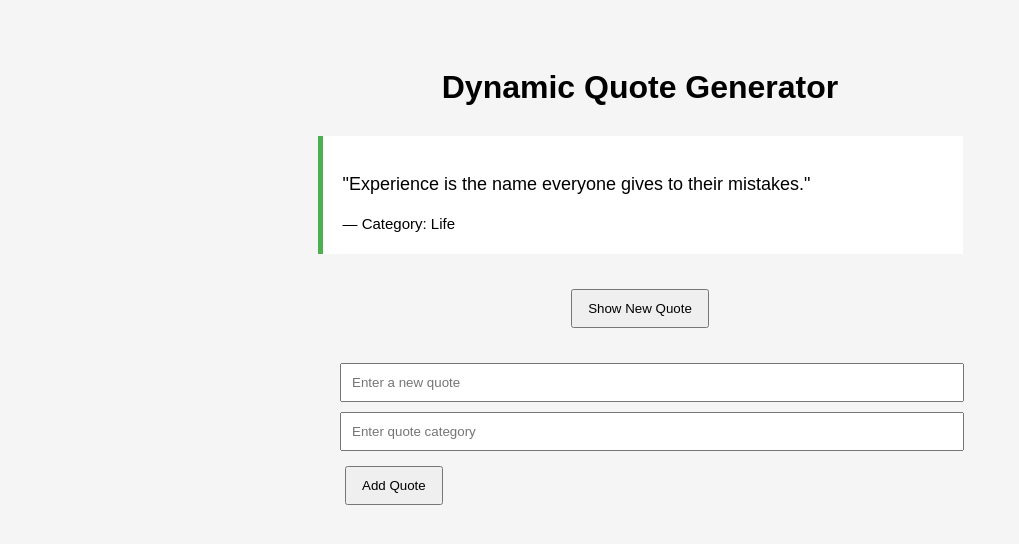
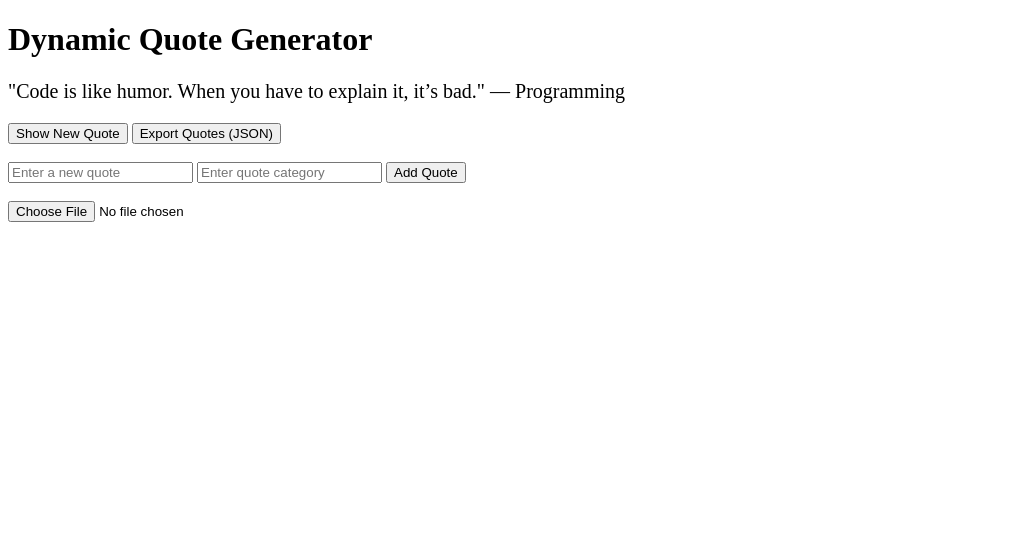
Before and after one commit to Sly-Kumi/alx_fe_javascript, a plain HTML site: page dom-manipulation/index.html in a window 1280 px wide. Both pictures are taken after a click on the button "Show New Quote". Shown: the whole page, without its empty margins (0-1019 px from the left). Drawn offline with Linux system fonts and the light colour scheme.

Commit message:
Add localStorage, sessionStorage, and JSON import/export to quote generator

```diff
--- a/dom-manipulation/index.html
+++ b/dom-manipulation/index.html
@@ -1,62 +1,34 @@
 <!DOCTYPE html>
 <html lang="en">
 <head>
-  <meta charset="UTF-8" />
-  <meta name="viewport" content="width=device-width, initial-scale=1.0" />
+  <meta charset="UTF-8">
   <title>Dynamic Quote Generator</title>
-  <style>
-    body {
-      font-family: Arial, sans-serif;
-      padding: 40px;
-      background: #f5f5f5;
-    }
-
-    h1 {
-      text-align: center;
-    }
-
-    #quoteDisplay {
-      margin: 30px auto;
-      padding: 20px;
-      max-width: 600px;
-      background: white;
-      border-left: 5px solid #4caf50;
-      font-size: 18px;
-      min-height: 60px;
-    }
-
-    button {
-      padding: 10px 15px;
-      margin: 5px;
-      cursor: pointer;
-    }
-
-    .form-group {
-      margin-top: 30px;
-      max-width: 600px;
-      margin-left: auto;
-      margin-right: auto;
-    }
-
-    input {
-      width: 100%;
-      padding: 10px;
-      margin-bottom: 10px;
-    }
-  </style>
+  <meta name="viewport" content="width=device-width, initial-scale=1.0">
 </head>
 <body>
 
   <h1>Dynamic Quote Generator</h1>
 
-  <div id="quoteDisplay">Click "Show New Quote" to begin!</div>
+  <!-- Quote Display -->
+  <div id="quoteDisplay" style="margin: 20px 0; font-size: 20px;"></div>
 
-  <div style="text-align:center;">
-    <button id="newQuote">Show New Quote</button>
+  <!-- Buttons -->
+  <button id="newQuote">Show New Quote</button>
+  <button onclick="exportQuotes()">Export Quotes (JSON)</button>
+
+  <br><br>
+
+  <!-- Add Quote -->
+  <div>
+    <input id="newQuoteText" type="text" placeholder="Enter a new quote">
+    <input id="newQuoteCategory" type="text" placeholder="Enter quote category">
+    <button onclick="addQuote()">Add Quote</button>
   </div>
 
-  <!-- JS will dynamically create the add-quote form -->
-  <div id="formContainer"></div>
+  <br>
+
+  <!-- Import JSON -->
+  <input type="file" id="importFile" accept=".json" onchange="importFromJsonFile(event)">
 
   <script src="script.js"></script>
 </body>
--- a/dom-manipulation/script.js
+++ b/dom-manipulation/script.js
@@ -1,88 +1,118 @@
-// -------------------------------
-// DATA: Quotes Array
-// -------------------------------
-const quotes = [
+/* -------------------------
+   DATA & STORAGE
+-------------------------- */
+
+// Load quotes from localStorage or use defaults
+let quotes = JSON.parse(localStorage.getItem("quotes")) || [
   { text: "The best way to get started is to quit talking and begin doing.", category: "Motivation" },
   { text: "Success is not final, failure is not fatal: it is the courage to continue that counts.", category: "Inspiration" },
-  { text: "Code is like humor. When you have to explain it, it’s bad.", category: "Programming" },
-  { text: "Experience is the name everyone gives to their mistakes.", category: "Life" }
+  { text: "Code is like humor. When you have to explain it, it’s bad.", category: "Programming" }
 ];
 
-// -------------------------------
-// DOM REFERENCES
-// -------------------------------
-const quoteDisplay = document.getElementById("quoteDisplay");
-const newQuoteBtn = document.getElementById("newQuote");
-const formContainer = document.getElementById("formContainer");
+// Save quotes to localStorage
+function saveQuotes() {
+  localStorage.setItem("quotes", JSON.stringify(quotes));
+}
 
-// -------------------------------
-// FUNCTION: Show Random Quote
-// -------------------------------
+/* -------------------------
+   DISPLAY QUOTES
+-------------------------- */
+
 function showRandomQuote() {
+  const quoteDisplay = document.getElementById("quoteDisplay");
   const randomIndex = Math.floor(Math.random() * quotes.length);
   const quote = quotes[randomIndex];
 
-  quoteDisplay.innerHTML = `
-    <p>"${quote.text}"</p>
-    <small>— Category: ${quote.category}</small>
-  `;
+  quoteDisplay.textContent = `"${quote.text}" — ${quote.category}`;
+
+  // Save last viewed quote in sessionStorage
+  sessionStorage.setItem("lastQuote", JSON.stringify(quote));
 }
 
-// -------------------------------
-// FUNCTION: Create Add Quote Form
-// -------------------------------
-function createAddQuoteForm() {
-  const formDiv = document.createElement("div");
-  formDiv.className = "form-group";
-
-  const quoteInput = document.createElement("input");
-  quoteInput.id = "newQuoteText";
-  quoteInput.type = "text";
-  quoteInput.placeholder = "Enter a new quote";
-
-  const categoryInput = document.createElement("input");
-  categoryInput.id = "newQuoteCategory";
-  categoryInput.type = "text";
-  categoryInput.placeholder = "Enter quote category";
-
-  const addButton = document.createElement("button");
-  addButton.textContent = "Add Quote";
-
-  addButton.addEventListener("click", addQuote);
-
-  formDiv.appendChild(quoteInput);
-  formDiv.appendChild(categoryInput);
-  formDiv.appendChild(addButton);
-
-  formContainer.appendChild(formDiv);
+// Load last viewed quote (sessionStorage)
+function loadLastQuote() {
+  const lastQuote = sessionStorage.getItem("lastQuote");
+  if (lastQuote) {
+    const quote = JSON.parse(lastQuote);
+    document.getElementById("quoteDisplay").textContent =
+      `"${quote.text}" — ${quote.category}`;
+  }
 }
 
-// -------------------------------
-// FUNCTION: Add Quote Dynamically
-// -------------------------------
+/* -------------------------
+   ADD NEW QUOTE
+-------------------------- */
+
 function addQuote() {
-  const text = document.getElementById("newQuoteText").value.trim();
-  const category = document.getElementById("newQuoteCategory").value.trim();
+  const textInput = document.getElementById("newQuoteText");
+  const categoryInput = document.getElementById("newQuoteCategory");
 
-  if (text === "" || category === "") {
-    alert("Please enter both quote text and category.");
+  const text = textInput.value.trim();
+  const category = categoryInput.value.trim();
+
+  if (!text || !category) {
+    alert("Please enter both quote and category.");
     return;
   }
 
   quotes.push({ text, category });
+  saveQuotes();
 
-  document.getElementById("newQuoteText").value = "";
-  document.getElementById("newQuoteCategory").value = "";
+  textInput.value = "";
+  categoryInput.value = "";
 
   alert("Quote added successfully!");
 }
 
-// -------------------------------
-// EVENT LISTENERS
-// -------------------------------
-newQuoteBtn.addEventListener("click", showRandomQuote);
+/* -------------------------
+   EXPORT QUOTES (JSON)
+-------------------------- */
 
-// -------------------------------
-// INIT
-// -------------------------------
-createAddQuoteForm();
+function exportQuotes() {
+  const dataStr = JSON.stringify(quotes, null, 2);
+  const blob = new Blob([dataStr], { type: "application/json" });
+  const url = URL.createObjectURL(blob);
+
+  const link = document.createElement("a");
+  link.href = url;
+  link.download = "quotes.json";
+  link.click();
+
+  URL.revokeObjectURL(url);
+}
+
+/* -------------------------
+   IMPORT QUOTES (JSON)
+-------------------------- */
+
+function importFromJsonFile(event) {
+  const fileReader = new FileReader();
+
+  fileReader.onload = function (event) {
+    try {
+      const importedQuotes = JSON.parse(event.target.result);
+
+      if (!Array.isArray(importedQuotes)) {
+        alert("Invalid JSON format.");
+        return;
+      }
+
+      quotes.push(...importedQuotes);
+      saveQuotes();
+      alert("Quotes imported successfully!");
+    } catch (error) {
+      alert("Error reading JSON file.");
+    }
+  };
+
+  fileReader.readAsText(event.target.files[0]);
+}
+
+/* -------------------------
+   EVENT LISTENERS
+-------------------------- */
+
+document.getElementById("newQuote").addEventListener("click", showRandomQuote);
+
+// Initialize app
+loadLastQuote();
```
